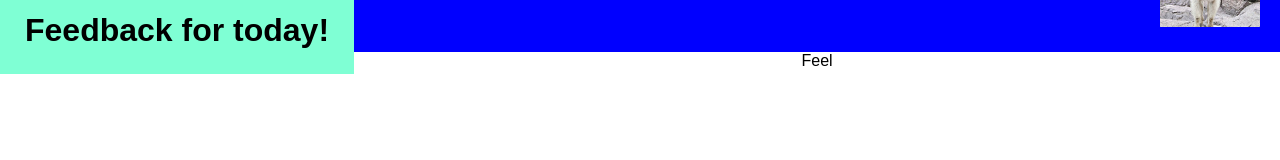
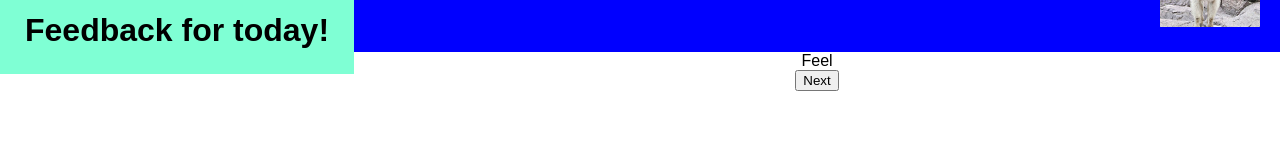
Before and after one commit to m2vang/reflection-form, a React (Create React App) app: page / in a window 1280 px wide. Shown: the part 137-297 px from the top of the page. Built offline with nearby package versions, Linux system fonts and the light colour scheme.

Commit message:
Next page button functional.

```diff
--- a/src/components/App/App.js
+++ b/src/components/App/App.js
@@ -5,7 +5,7 @@ import UnderstandView from '../UnderstandView/UnderstandView.js';
 import SupportView from '../SupportView/SupportView.js';
 import CommentView from '../CommentView/CommentView.js';
 import ThankView from '../ThankView/ThankView.js';
-import AdminView from '../AdminView/AdminView.js';
+// import AdminView from '../AdminView/AdminView.js';
 import {HashRouter as Router, Route} from 'react-router-dom';
 
 class App extends Component {
@@ -20,7 +20,7 @@ class App extends Component {
           <Route path="/3" component={SupportView} />
           <Route path="/4" component={CommentView} />
           <Route path="/5" component={ThankView} />
-          <Route path="/admin" component={AdminView} />
+          {/* <Route path="/admin" component={AdminView} /> */}
         </div>
       </Router>
     );
--- a/src/components/CommentView/CommentView.js
+++ b/src/components/CommentView/CommentView.js
@@ -3,11 +3,19 @@ import { connect } from 'react-redux';
 import Header from '../Header/Header.js';
 
 class CommentView extends Component {
+
+    nextPage = () => {
+        this.props.history.push("/5");
+    } //end of next Page
+
     render() {
         return (
             <div>
                 <Header />
                 Comment
+                <div>
+                    <button className="next-page" onClick={this.nextPage}>Next</button>
+                </div>
             </div>
         ) //end of return
     } //end of render
--- a/src/components/FeelView/FeelView.js
+++ b/src/components/FeelView/FeelView.js
@@ -3,11 +3,19 @@ import { connect } from 'react-redux';
 import Header from '../Header/Header.js';
 
 class FeelView extends Component {
+
+    nextPage = () => {
+        this.props.history.push("/2");
+    } //end of next Page
+
     render() {
         return(
             <div>
                 <Header />
                 Feel
+                <div>
+                    <button className="next-page" onClick={this.nextPage}>Next</button>
+                </div>
             </div>
         ) //end of return
     } //end of render
--- a/src/components/SupportView/SupportView.js
+++ b/src/components/SupportView/SupportView.js
@@ -3,11 +3,19 @@ import { connect } from 'react-redux';
 import Header from '../Header/Header.js';
 
 class SupportView extends Component {
+
+    nextPage = () => {
+        this.props.history.push("/4");
+    } //end of next Page
+
     render() {
         return (
             <div>
                 <Header />
                 Support
+                <div>
+                    <button className="next-page" onClick={this.nextPage}>Next</button>
+                </div>
             </div>
         ) //end of return
     } //end of render
--- a/src/components/UnderstandView/UnderstandView.js
+++ b/src/components/UnderstandView/UnderstandView.js
@@ -3,11 +3,19 @@ import { connect } from 'react-redux';
 import Header from '../Header/Header.js';
 
 class UnderstandView extends Component {
+
+    nextPage = () => {
+        this.props.history.push("/3");
+    } //end of next Page
+
     render() {
         return (
             <div>
                 <Header />
                 Understand
+                <div>
+                    <button className="next-page" onClick={this.nextPage}>Next</button>
+                </div>
             </div>
         ) //end of return
     } //end of render
```
